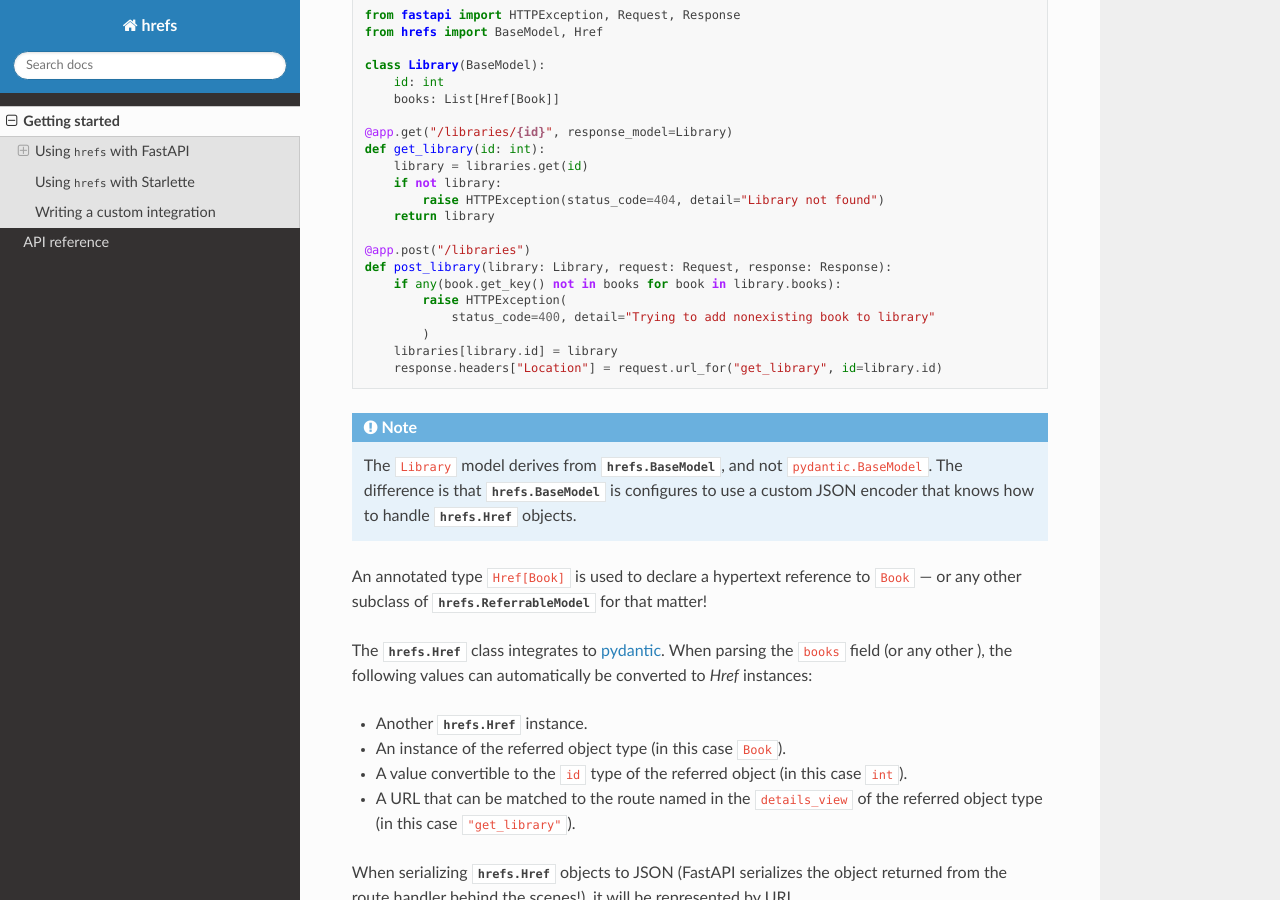
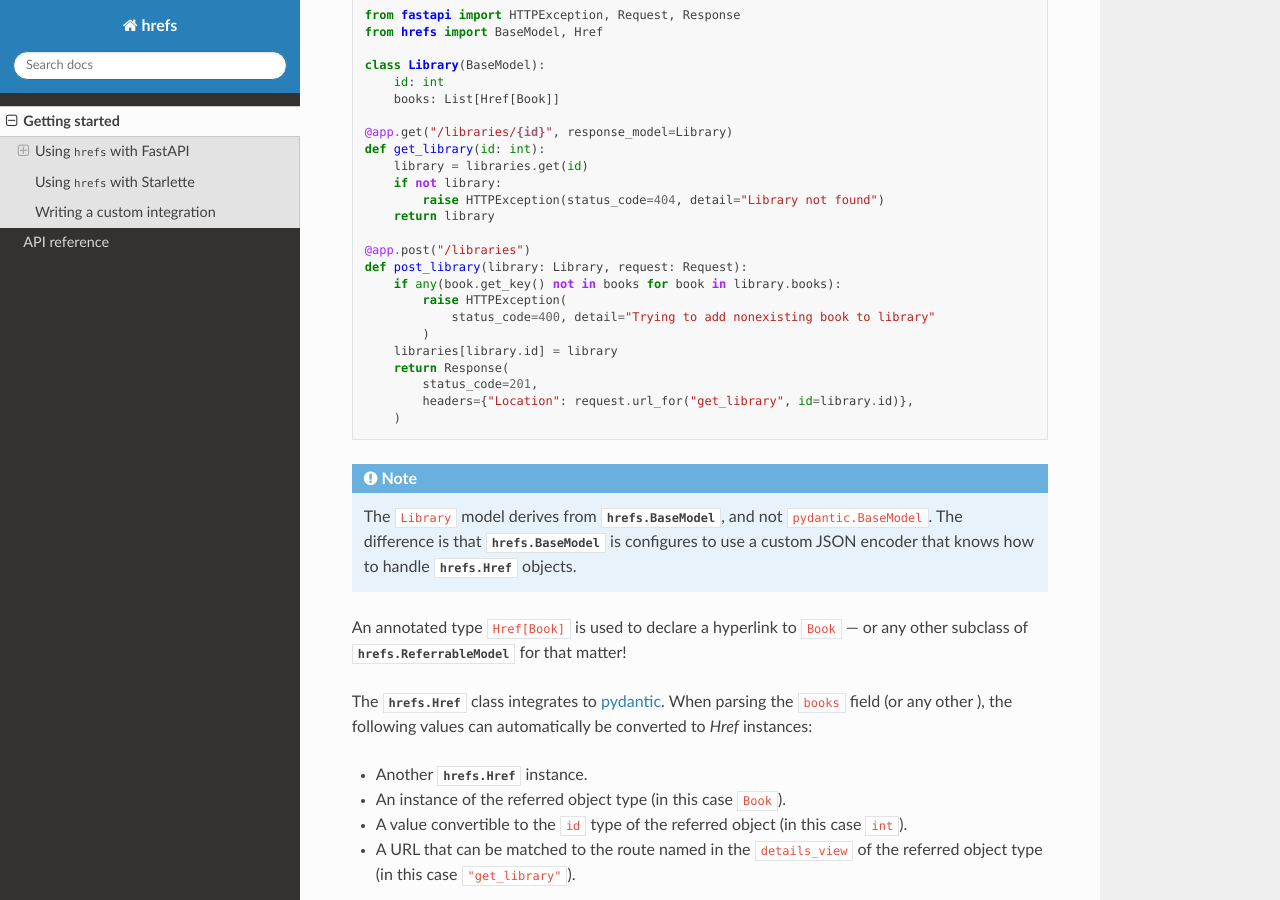
Before and after one commit to jasujm/hrefs, a Sphinx documentation site: the page built from docs/quickstart.rst, in a window 1280 px wide and 900 px high, scrolled down 1328 px. Built offline with Sphinx 7.4.7 and the Read the Docs theme 2.0.0, drawn with Linux system fonts in a browser that asks for light colours.

Commit message:
Small documentation updates
* Use hyperlink instead of hypertext reference for less verbosity

* Make code snippets in quickstart match those in tests/app.py

```diff
--- a/docs/quickstart.rst
+++ b/docs/quickstart.rst
@@ -83,13 +83,16 @@ Defining a relationship to the referrable model
        return library
 
    @app.post("/libraries")
-   def post_library(library: Library, request: Request, response: Response):
+   def post_library(library: Library, request: Request):
        if any(book.get_key() not in books for book in library.books):
            raise HTTPException(
                status_code=400, detail="Trying to add nonexisting book to library"
            )
        libraries[library.id] = library
-       response.headers["Location"] = request.url_for("get_library", id=library.id)
+       return Response(
+           status_code=201,
+           headers={"Location": request.url_for("get_library", id=library.id)},
+       )
 
 .. note::
 
@@ -98,9 +101,8 @@ Defining a relationship to the referrable model
    configures to use a custom JSON encoder that knows how to handle
    :class:`hrefs.Href` objects.
 
-An annotated type ``Href[Book]`` is used to declare a hypertext reference to
-``Book`` --- or any other subclass of :class:`hrefs.ReferrableModel` for that
-matter!
+An annotated type ``Href[Book]`` is used to declare a hyperlink to ``Book`` ---
+or any other subclass of :class:`hrefs.ReferrableModel` for that matter!
 
 The :class:`hrefs.Href` class integrates to `pydantic
 <https://pydantic-docs.helpmanual.io/>`_. When parsing the ``books`` field (or
```
Also changed, not shown: docs/api.rst (+4 -4 lines).
